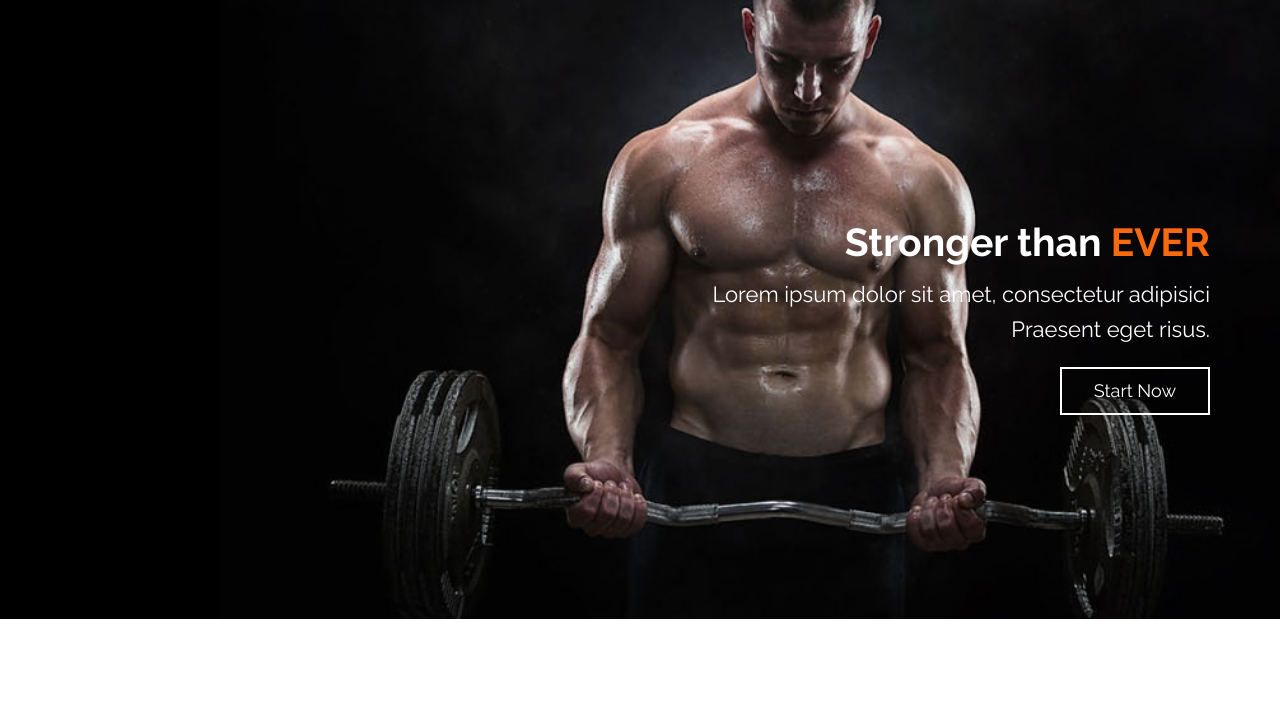
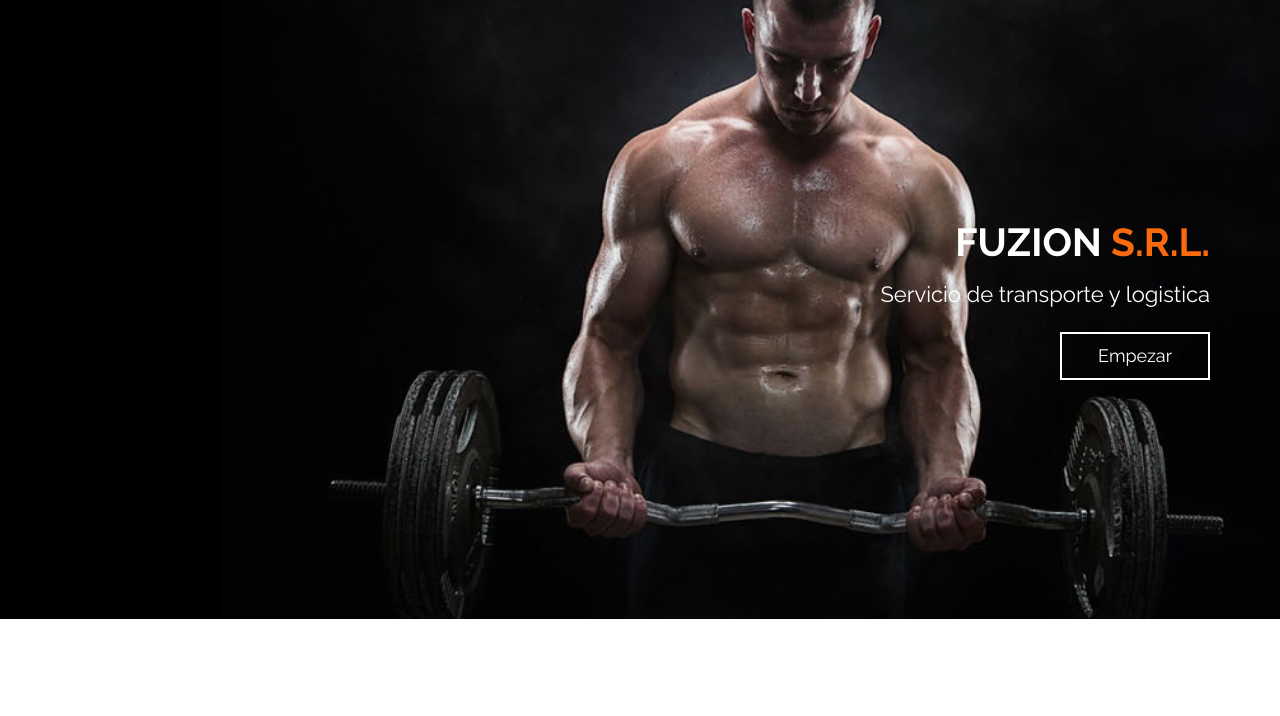
Before and after one commit to leonelcarlos/transporte, a plain HTML site: page index.html in a window 1280 px wide. Shown: the part 81-797 px from the top of the page. Drawn offline with Linux system fonts and the light colour scheme.

Commit message:
Subiendo Logo

```diff
--- a/index.html
+++ b/index.html
@@ -54,9 +54,9 @@
                         <div class="row">
                             <div class="col-sm-12">
 
-                                    <h2>Stronger than <b>EVER</b></h2>
-                                    <p>Lorem ipsum dolor sit amet, consectetur adipisici <br/> Praesent eget risus.</p>
-                                    <a class="btn btn-primary btn-lg" href="#">Start Now</a>
+                                    <h2>FUZION <b>S.R.L.</b></h2>
+                                    <p>Servicio de transporte y logistica<br/> </p>
+                                    <a class="btn btn-primary btn-lg" href="#">Empezar</a>
 
                             </div>
                         </div>
```
Also changed, not shown: images/banner/Logo_Fuzion_01.png (added).
